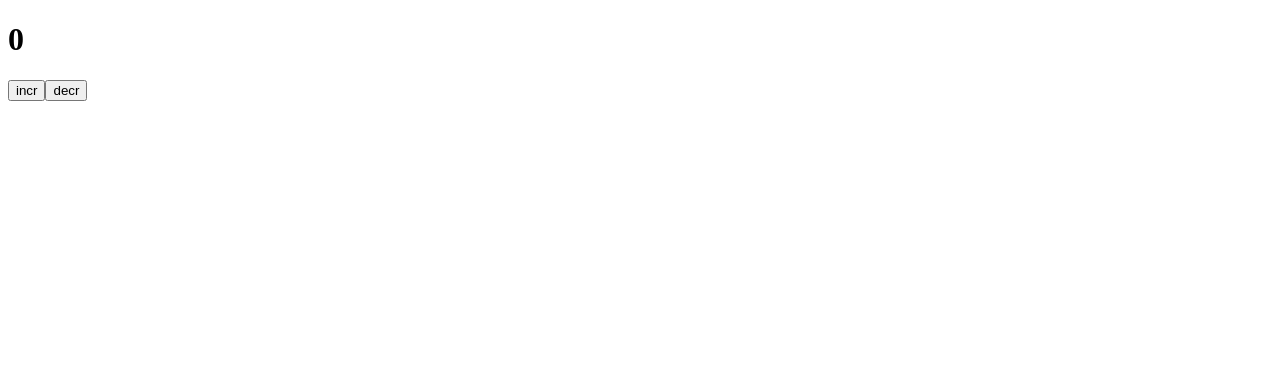
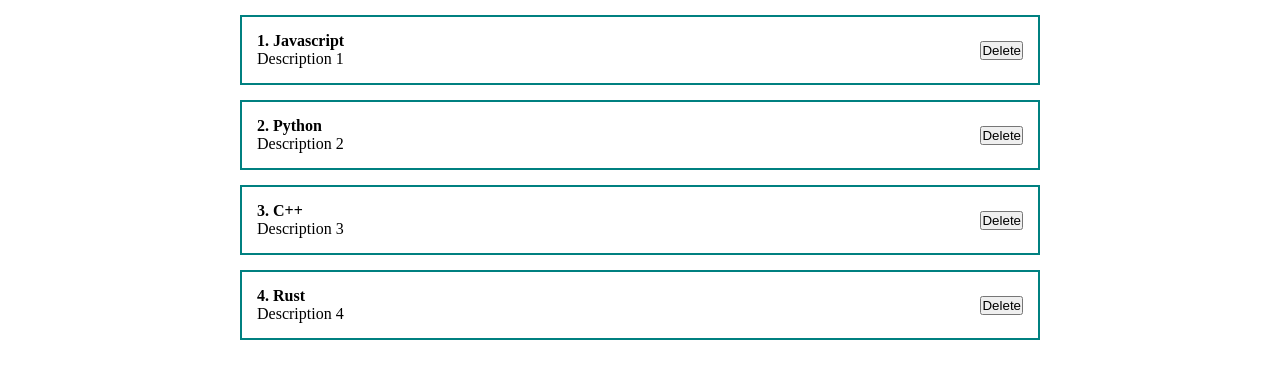
Before and after one commit to sumenko/hello_react, a React (Create React App) app: page / in a window 1280 px wide. Shown: the top 378 px of the page. Built offline with nearby package versions, Linux system fonts and the light colour scheme; the HTML template or start-up script is replaced by a standard one.

Commit message:
PostItem component with map

```diff
--- a/src/App.js
+++ b/src/App.js
@@ -1,11 +1,19 @@
-import React from 'react';
-import ClassCounter from './components/ClassCounter';
-
+import React, {useState} from 'react';
+import PostItem from './components/PostItem';
+import './styles/App.css';
 
 function App() {
+  const [posts, setPosts] = useState([
+    {id: 1, title: 'Javascript', body: 'Description 1'},
+    {id: 2, title: 'Python', body: 'Description 2'},
+    {id: 3, title: 'C++', body: 'Description 3'},
+    {id: 4, title: 'Rust', body: 'Description 4'},
+  ])
   return (
     <div className="App">
-      <ClassCounter/>
+        {/* <PostItem post={{id: 1, title: 'Javascript', body: 'Description'}}/> */}
+        {posts.map(post =>
+          <PostItem post={post} key={post.id}/>)}
     </div>
   );
 }
--- /dev/null
+++ b/src/components/PostItem.jsx
@@ -0,0 +1,18 @@
+import React from 'react';
+
+const PostItem = (props) => {
+    return (
+        <div className="post">
+            <div className="post__content">
+                <strong>{props.post.id}. {props.post.title}</strong>
+                <div>
+                    {props.post.body}
+                </div>
+            </div>
+            <div className="post__btns">
+                <button>Delete</button>
+            </div>
+      </div>
+    );
+}
+export default PostItem;
--- /dev/null
+++ b/src/styles/App.css
@@ -0,0 +1,22 @@
+* {
+    margin: 0;
+    padding: 0;
+    box-sizing: border-box;
+}
+#root {
+    display: flex;
+    justify-content: center;
+}
+
+.App{
+    width: 800px;
+}
+
+.post {
+    display: flex;
+    padding: 15px;
+    border: 2px solid teal;
+    margin-top: 15px;
+    justify-content: space-between;
+    align-items: center;
+}
```
